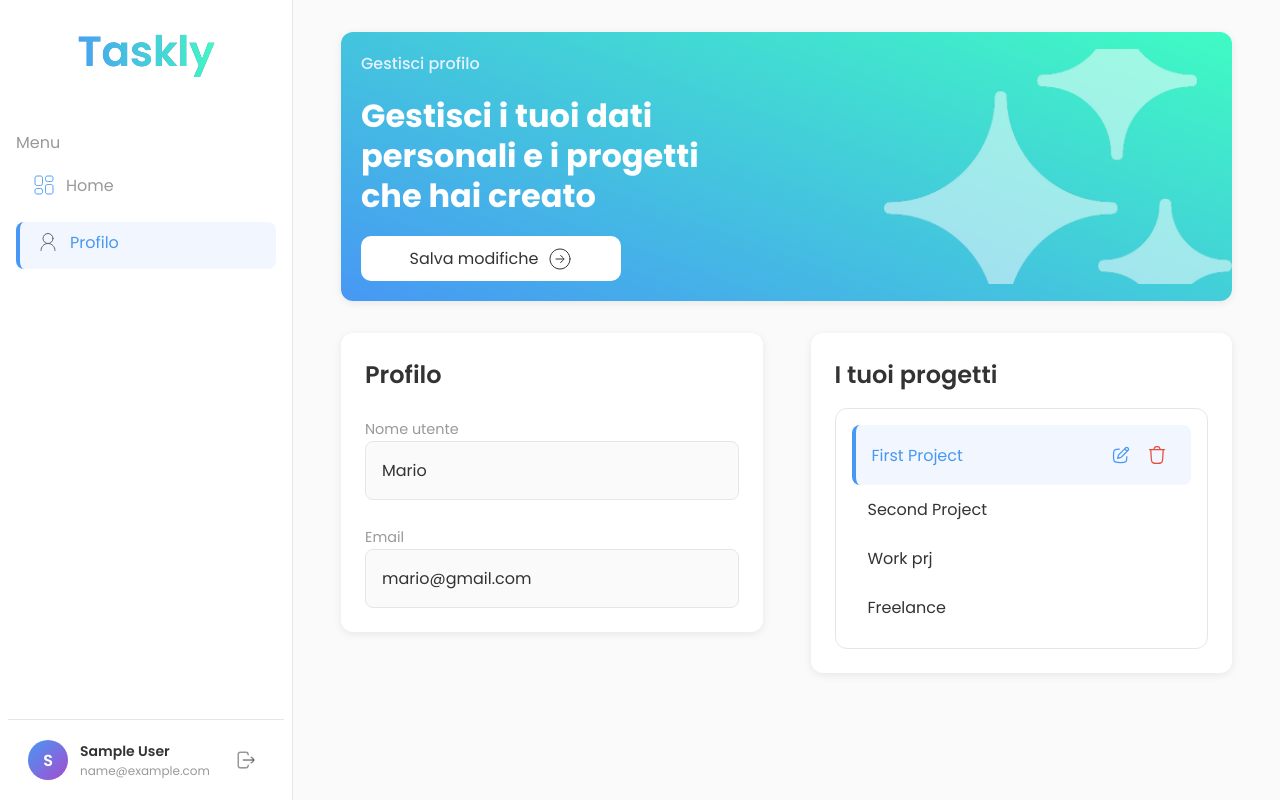
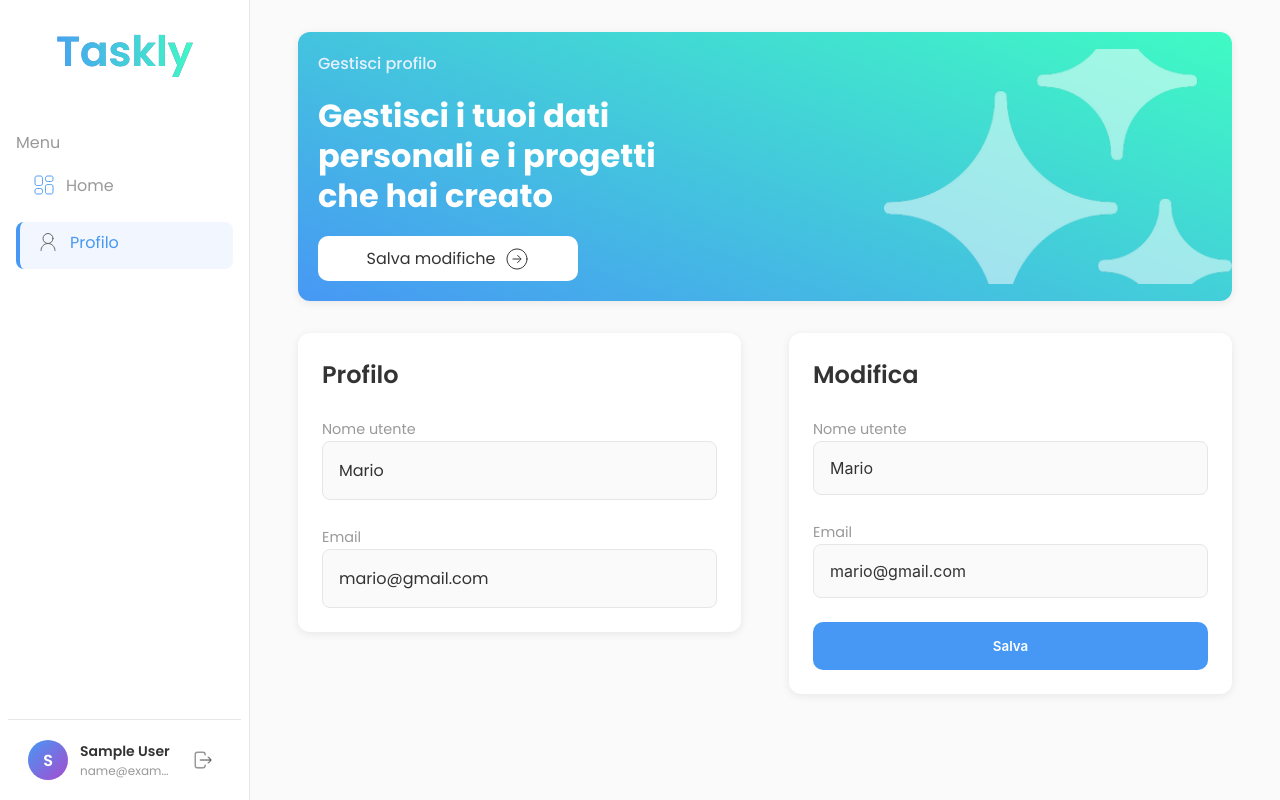
Before and after one commit to Alb3rt05/Frontend-Taskly, an Angular app: page /profile in a window 1280 px wide. Built offline with nearby package versions, Linux system fonts and the light colour scheme; sample sign-in values are in the browser's storage.

Commit message:
changes to the profile page

```diff
--- a/src/app/components/sidebar/sidebar.css
+++ b/src/app/components/sidebar/sidebar.css
@@ -6,6 +6,11 @@
   justify-content: space-between;
   height: 100vh;
   padding: 20px 0;
+  position: fixed;
+  top: 0;
+  left: 0;
+  width: 250px;
+  z-index: 100;
 }
 
 .sidebar-header {
@@ -131,12 +136,13 @@
 
 .menu-item {
   display: flex;
-  width: 260px;
+  width: 100%;
   padding: 0.5rem 1rem;
   gap: 10px;
   border-radius: 8px;
   user-select: none;
   color: var(--text-muted);
+  box-sizing: border-box;
 }
 
 .menu-item:hover {
--- a/src/app/pages/home/home.css
+++ b/src/app/pages/home/home.css
@@ -12,6 +12,7 @@
   padding: 2rem 3rem;
   gap: 2rem;
   overflow-y: auto;
+  margin-left: 250px;
 }
 
 /* ====== PROJECTS ====== */
@@ -49,14 +50,14 @@
 .tasks {
   background: var(--bg-light);
   border-radius: 12px;
-  padding: 1rem;
+  padding: 1.5rem;
   flex: 1;
   min-width: 200px;
   border: 1px solid var(--border);
 }
 
 .tasks h3 {
-  margin-bottom: 0.5rem;
+  margin-bottom: 1rem;
   font-weight: 600;
 }
 
@@ -65,7 +66,7 @@
 }
 
 .tasks ul li {
-  padding: 0.5rem 0;
+  padding: 0.75rem 0;
   border-bottom: 1px solid #f0f0f0;
 }
 
@@ -90,8 +91,6 @@
   .home {
     flex-direction: column;
   }
-
-
 
   .main {
     padding: 1.5rem;
--- a/src/app/pages/profile/profile.css
+++ b/src/app/pages/profile/profile.css
@@ -11,6 +11,7 @@
   flex-direction: column;
   padding: 2rem 3rem;
   gap: 2rem;
+  margin-left: 250px;
 }
 
 /* ===== CONTENT ===== */
@@ -48,6 +49,27 @@
   border-radius: 8px;
   padding: 1rem;
   color: var(--text-main);
+}
+
+.form-input {
+  background: var(--bg-soft);
+  border: 1px solid var(--border);
+  border-radius: 8px;
+  padding: 1rem;
+  color: var(--text-main);
+  font-size: 1rem;
+  width: 100%;
+  transition: border-color 0.3s ease;
+}
+
+.form-input:focus {
+  outline: none;
+  border-color: var(--primary);
+}
+
+.form-input::placeholder {
+  color: var(--text-muted);
+  opacity: 0.7;
 }
 
 .btn-primary {
--- a/src/app/pages/profile/profile.html
+++ b/src/app/pages/profile/profile.html
@@ -28,61 +28,30 @@
         </div>
       </div>
 
-      <!-- Progetti -->
-      <div class="profile-projects card">
-        <h2>I tuoi progetti</h2>
-        <div class="projects-sidebar">
-          <ul>
-            <li class="project-item active">
-              <span class="project-name">First Project</span>
-              <div class="project-actions">
-                <button class="action edit">
-                  <svg
-                    xmlns="http://www.w3.org/2000/svg"
-                    viewBox="0 0 24 24"
-                    width="24"
-                    height="24"
-                    color="#ffffff"
-                    fill="none"
-                    stroke="#141B34"
-                    stroke-width="1.5"
-                    stroke-linejoin="round"
-                  >
-                    <path
-                      d="M16.4249 4.60509L17.4149 3.6151C18.2351 2.79497 19.5648 2.79497 20.3849 3.6151C21.205 4.43524 21.205 5.76493 20.3849 6.58507L19.3949 7.57506M16.4249 4.60509L9.76558 11.2644C9.25807 11.772 8.89804 12.4078 8.72397 13.1041L8 16L10.8959 15.276C11.5922 15.102 12.228 14.7419 12.7356 14.2344L19.3949 7.57506M16.4249 4.60509L19.3949 7.57506"
-                    />
-                    <path
-                      d="M18.9999 13.5C18.9999 16.7875 18.9999 18.4312 18.092 19.5376C17.9258 19.7401 17.7401 19.9258 17.5375 20.092C16.4312 21 14.7874 21 11.4999 21H11C7.22876 21 5.34316 21 4.17159 19.8284C3.00003 18.6569 3 16.7712 3 13V12.5C3 9.21252 3 7.56879 3.90794 6.46244C4.07417 6.2599 4.2599 6.07417 4.46244 5.90794C5.56879 5 7.21252 5 10.5 5"
-                    />
-                  </svg>
-                </button>
-                <button class="action delete">
-                  <svg
-                    xmlns="http://www.w3.org/2000/svg"
-                    viewBox="0 0 24 24"
-                    width="24"
-                    height="24"
-                    color="#ffffff"
-                    fill="none"
-                    stroke="#141B34"
-                    stroke-width="1.5"
-                    stroke-linecap="round"
-                  >
-                    <path
-                      d="M19.5 5.5L18.8803 15.5251C18.7219 18.0864 18.6428 19.3671 18.0008 20.2879C17.6833 20.7431 17.2747 21.1273 16.8007 21.416C15.8421 22 14.559 22 11.9927 22C9.42312 22 8.1383 22 7.17905 21.4149C6.7048 21.1257 6.296 20.7408 5.97868 20.2848C5.33688 19.3626 5.25945 18.0801 5.10461 15.5152L4.5 5.5"
-                    />
-                    <path
-                      d="M3 5.5H21M16.0557 5.5L15.3731 4.09173C14.9196 3.15626 14.6928 2.68852 14.3017 2.39681C14.215 2.3321 14.1231 2.27454 14.027 2.2247C13.5939 2 13.0741 2 12.0345 2C10.9688 2 10.436 2 9.99568 2.23412C9.8981 2.28601 9.80498 2.3459 9.71729 2.41317C9.32164 2.7167 9.10063 3.20155 8.65861 4.17126L8.05292 5.5"
-                    />
-                  </svg>
-                </button>
-              </div>
-            </li>
-            <li class="project-item">Second Project</li>
-            <li class="project-item">Work prj</li>
-            <li class="project-item">Freelance</li>
-          </ul>
+      <!-- Modifica -->
+      <div class="profile-info card">
+        <h2>Modifica</h2>
+        <div class="form-group">
+          <label for="username">Nome utente</label>
+          <input
+            type="text"
+            id="username"
+            class="form-input"
+            value="Mario"
+            placeholder="Inserisci il nome utente"
+          />
         </div>
+        <div class="form-group">
+          <label for="email">Email</label>
+          <input
+            type="email"
+            id="email"
+            class="form-input"
+            value="mario@gmail.com"
+            placeholder="Inserisci l'email"
+          />
+        </div>
+        <button class="btn-primary">Salva</button>
       </div>
     </section>
   </main>
--- a/src/styles.css
+++ b/src/styles.css
@@ -87,18 +87,15 @@
 .projects-sidebar {
   background: var(--bg-light);
   border-radius: 12px;
-  padding: 1rem;
+  padding: 1.5rem;
   border: 1px solid var(--border);
 }
 
 .projects-title {
-  color: #666;
-  leading-trim: both;
-  text-edge: cap;
-  font-size: 16px;
-  font-style: normal;
-  font-weight: 400;
-  line-height: normal;
+  font-size: 1.5rem;
+  font-weight: 600;
+  color: var(--text-main);
+  margin-bottom: 1rem;
 }
 
 .project-item,
```
